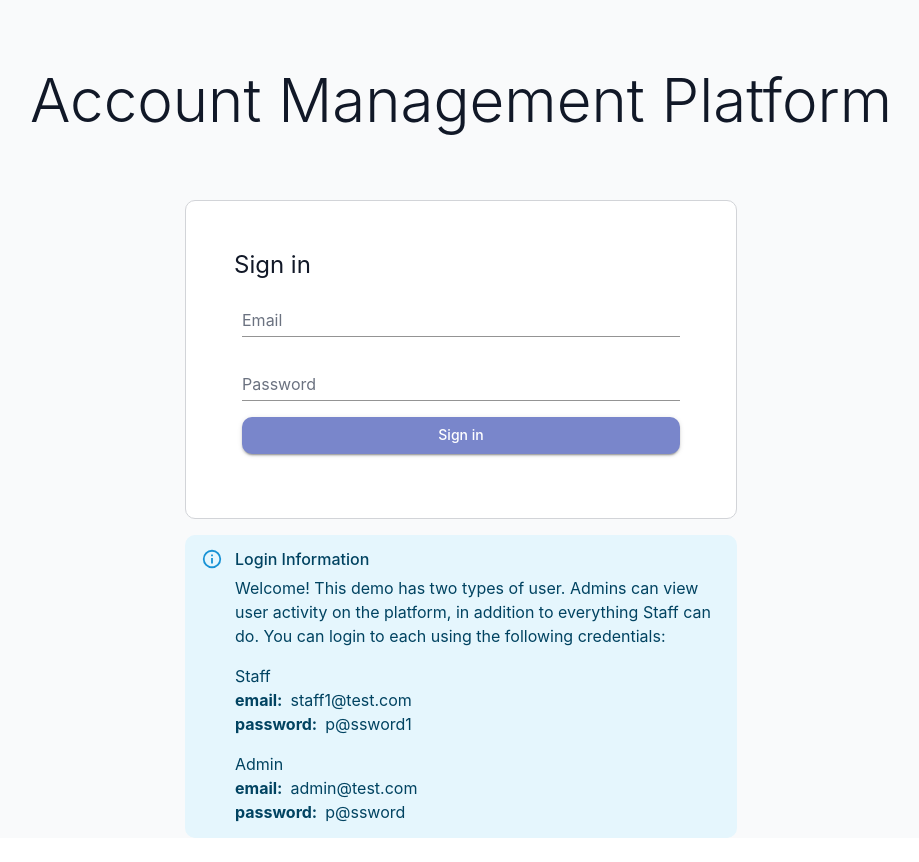
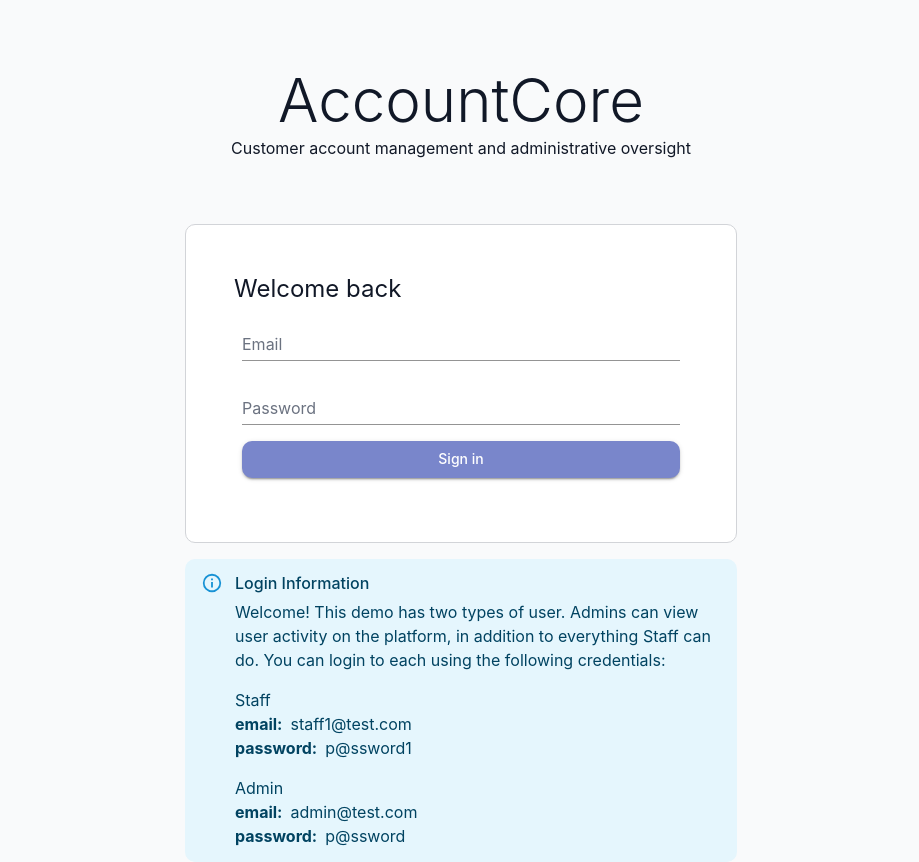
Before and after one commit to cosmic-explore/account-manager-admin, a React (Vite) app in the folder Frontend/: page / in a window 1280 px wide. Shown: the whole page, without its empty margins (179-1098 px from the left). Before the commit the page ends 838 px from the top, so only its background shows below. Built offline with nearby package versions, Linux system fonts and the light colour scheme; no server answers.

Commit message:
update Login Page text

```diff
--- a/Frontend/src/features/auth/LoginPage.tsx
+++ b/Frontend/src/features/auth/LoginPage.tsx
@@ -6,14 +6,17 @@ import { LoginForm } from './LoginForm'
 export const LoginPage = () => {
     return (
         <Container sx={{ minHeight: '100vh' }}>
-            <Typography variant="h2" sx={{ pt: '4rem', pb: '4rem' }}>
-                Account Management Platform
+            <Typography variant="h2" sx={{ pt: '4rem' }}>
+                AccountCore
+            </Typography>
+            <Typography variant="body1" sx={{ pb: '4rem' }}>
+                Customer account management and administrative oversight
             </Typography>
             <Container maxWidth="sm">
                 <Card variant="outlined" sx={{ p: '2rem' }}>
                     <CardContent>
                         <Typography variant="h5" align="left">
-                            Sign in
+                            Welcome back
                         </Typography>
                         <LoginForm />
                     </CardContent>
```
